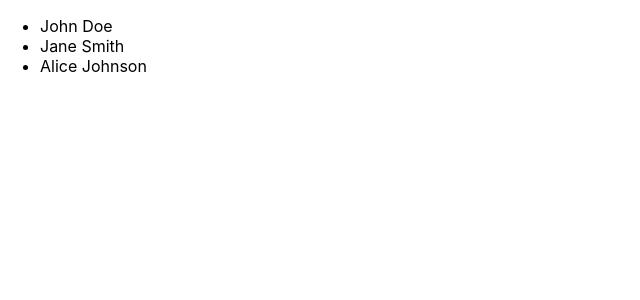
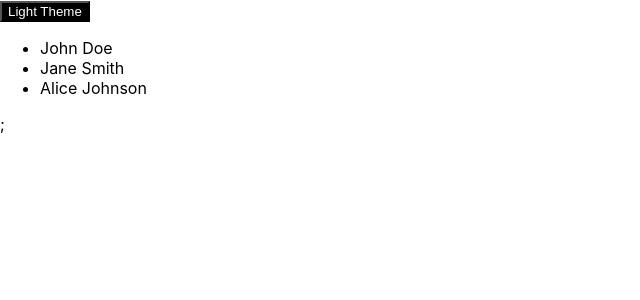
Before and after one commit to Artem8711/React-app, a React (Create React App) app: page / in a window 1280 px wide. Shown: the top 300 px of the page, without its empty margins (0-640 px from the left). Built offline with nearby package versions, Linux system fonts and the light colour scheme.

Commit message:
add Theme button

```diff
--- a/src/App.js
+++ b/src/App.js
@@ -1,7 +1,30 @@
+import { Component } from "react";
+import ThemeButton from "./components/ThemeButton";
 import UsersList from "./components/UsersList";
 
-function App(props) {
-  return <UsersList />;
+class App extends Component {
+  constructor(props) {
+    super(props);
+
+    this.state = {
+      isLight: false,
+    };
+  }
+
+  setTheme = () => {
+    const { isLight } = this.state;
+    this.setState({ isLight: !isLight });
+  };
+
+  render() {
+    const { isLight } = this.state;
+    return (
+      <>
+        <ThemeButton isLight={isLight} changeTheme={this.setTheme} />
+        <UsersList />;
+      </>
+    );
+  }
 }
 
 export default App;
--- /dev/null
+++ b/src/components/ThemeButton/index.jsx
@@ -0,0 +1,16 @@
+const ThemeButton = (props) => {
+  const { isLight, changeTheme } = props;
+
+  const inlineStyle = {
+    color: isLight ? "black" : "white",
+    backgroundColor: isLight ? "white" : "black",
+  };
+
+  return (
+    <button onClick={changeTheme} style={inlineStyle}>
+      {isLight ? "Dark" : "Light"} Theme
+    </button>
+  );
+};
+
+export default ThemeButton;
--- /dev/null
+++ b/src/components/UsersList/UsersListItem.jsx
@@ -0,0 +1,18 @@
+function UsersListItem(props) {
+  const {
+    selectUser,
+    user: { id, selected, firstName, lastName },
+  } = props;
+
+  const inlineStyle = {
+    backgroundColor: selected ? "lightblue" : "transparent",
+  };
+
+  return (
+    <li style={inlineStyle} onClick={() => selectUser(id)}>
+      {firstName} {lastName}
+    </li>
+  );
+}
+
+export default UsersListItem;
--- a/src/components/UsersList/index.jsx
+++ b/src/components/UsersList/index.jsx
@@ -1,4 +1,5 @@
 import { Component } from "react";
+import UsersListItem from "./UsersListItem";
 
 const usersData = [
   { id: 1, firstName: "John", lastName: "Doe" },
@@ -26,16 +27,8 @@ class UsersList extends Component {
     this.setState({ users: newUsers });
   };
 
-  mapUser = (u, i) => {
-    const inlineStyle = {
-      backgroundColor: u.selected ? "lightblue" : "transparent",
-    };
-
-    return (
-      <li key={u.id} style={inlineStyle} onClick={() => this.selectUser(u.id)}>
-        {u.firstName} {u.lastName}
-      </li>
-    );
+  mapUser = (u) => {
+    return <UsersListItem key={u.id} user={u} selectUser={this.selectUser} />;
   };
 
   render() {
```
